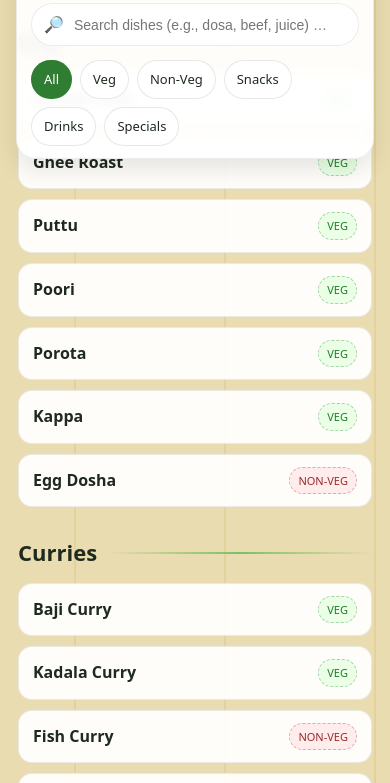
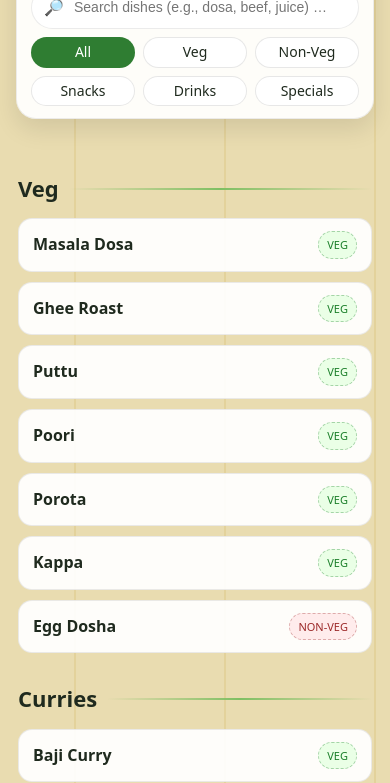
Before and after one commit to Iam-Mridul/illikkalMenu, a plain HTML site: page index.html in a window 390 px wide. Shown: the part 85-868 px from the top of the page. Drawn offline with Linux system fonts and the light colour scheme.

Commit message:
Update index.html

```diff
--- a/index.html
+++ b/index.html
@@ -47,7 +47,7 @@
     border:1px solid #00000012;
     border-radius:20px; box-shadow:0 10px 25px #0000001a;
   }
-  .bar{ display:flex; gap:14px; align-items:center; padding:12px 14px; flex-wrap:wrap; }
+  .bar{ display:flex; gap:0px; align-items:center; padding:12px 14px; flex-wrap:wrap; }
   .logo{
     display:flex; align-items:center; gap:10px; padding-right:10px; border-right:1px dashed #0002;
   }
@@ -100,6 +100,46 @@
     .wrap{ margin:10px auto }
     body:before{ display:none }
   }
+
+
+/* --- Mobile layout: 2 lines of filter buttons --- */
+@media (max-width: 600px) {
+  .bar {
+    flex-direction: column;
+    align-items: stretch;
+  }
+
+  .search {
+    width: 92%;
+    min-width: auto;
+    margin-bottom: 8px;
+    flex: 1 1 24px;
+  }
+
+  .chips {
+    display: grid;
+    grid-template-columns: repeat(3, 1fr); /* 3 per row = 2 lines for 6 buttons */
+    gap: 8px;
+    width: 100%;
+  }
+
+  .chip {
+    text-align: center;
+    padding: 3px 0;
+    font-size: 14px;
+    border-radius: 999px;
+  }
+
+  .wrap {
+    padding-top: 210px;
+  }
+  .mob
+  {
+    margin-top: -4rem;
+  }
+}
+
+
 </style>
 </head>
 <body>
@@ -110,7 +150,6 @@
       <span class="leaf">🎋</span>
       <div>
         <div class="title">Illikkal Restaurant</div>
-        <div class="subtitle">Clean city • Sulthan Bathery</div>
       </div>
     </div>
 
@@ -133,8 +172,8 @@
 <main class="wrap" id="menu">
 
   <!-- Veg -->
-  <section data-section="veg">
-    <h2>Veg <span class="barline"></span></h2>
+  <section data-section="veg" class="mob">
+    <h2>Veg <span class="barline margine"></span></h2>
     <div class="grid">
       <div class="item" data-tags="veg snacks breakfast dosa"><span class="name">Masala Dosa</span><span class="tag veg">VEG</span></div>
       <div class="item" data-tags="veg breakfast dosa"><span class="name">Ghee Roast</span><span class="tag veg">VEG</span></div>
```
